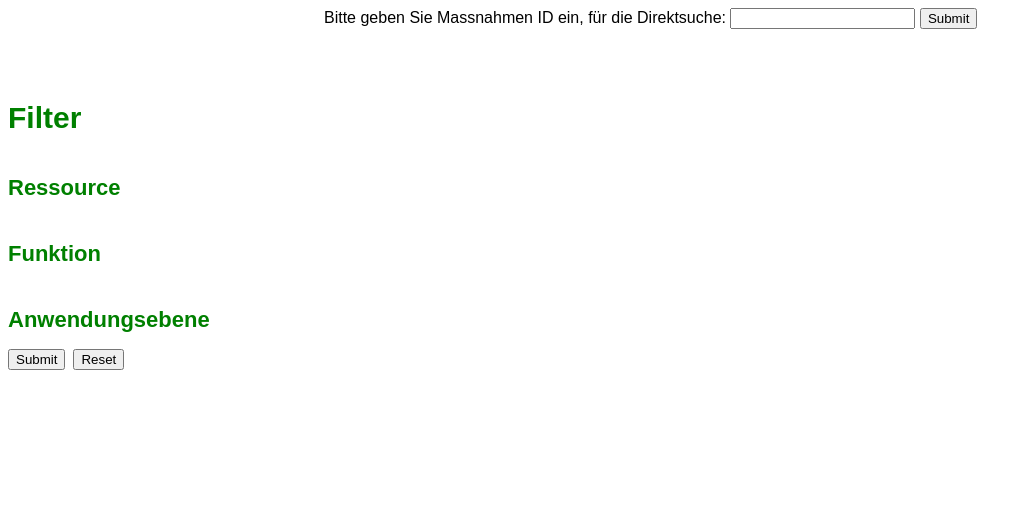
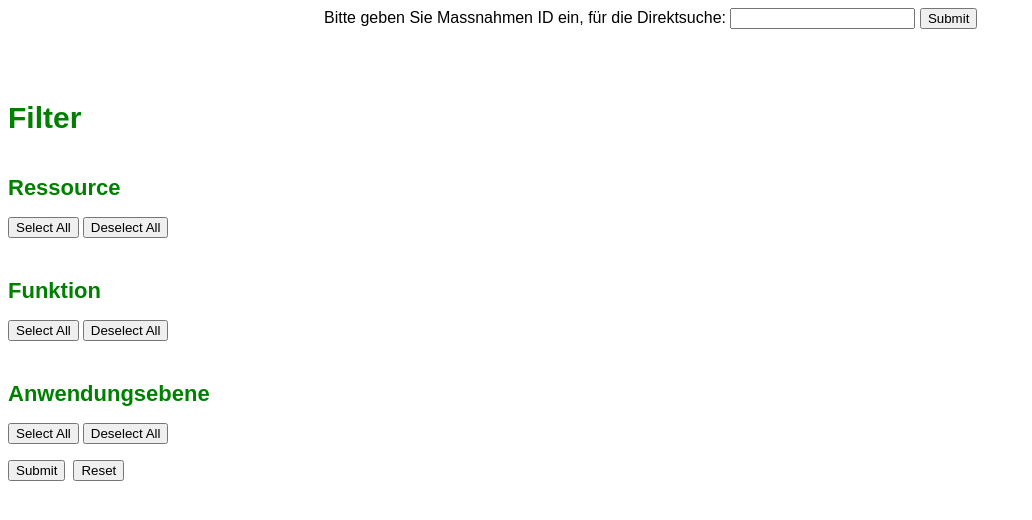
Before and after one commit to pramitghosh/R2Q_Frontend, a PHP site: page /R2Q_Frontend/ in a window 1280 px wide. Shown: the top 520 px of the page, without its empty margins (0-1032 px from the left). Run offline with PHP 8.4, Linux system fonts and the light colour scheme; data that the repository does not hold is empty.

Commit message:
Added JavaScript to select/deselect all filter options

```diff
--- a/filters.php
+++ b/filters.php
@@ -1,10 +1,14 @@
+
+
+
 <div>
 	<h3>Filter</h3>
 	<form action = "index.php" method = "POST">
 			<h4>Ressource</h4>
 			<p>
-<!-- 				<select name="resourceform[]" multiple> -->
+					<!-- <select name="resourceform[]" multiple> -->
 					<!-- <option value="">Select...</option> -->
+
 				  	<?php
 						require 'sql.php';
 
@@ -19,7 +23,9 @@
 							}
 						}
 					?>
-				</select>
+					<input type="button" onclick='selects("resourceform[]")' value="Select All"/>
+					<input type="button" onclick='deSelect("resourceform[]")' value="Deselect All"/>
+
 			</p>
 
 			<h4>Funktion</h4>
@@ -53,6 +59,8 @@
 					}
 				}
 			?>
+			<input type="button" onclick='selects("functionsform[]")' value="Select All"/>
+			<input type="button" onclick='deSelect("functionsform[]")' value="Deselect All"/>
 			</p>
 
 			<h4>Anwendungsebene</h4>
@@ -70,8 +78,9 @@
 						echo "<input checked='true' type='checkbox' name='anwendungsform[]' value='" . $anwendungs_result[$i][0] . "'>" . $anwendungs_result[$i][0] . "<br>";
 					}
 				}
-
 			?>
+			<input type="button" onclick='selects("anwendungsform[]")' value="Select All"/>
+			<input type="button" onclick='deSelect("anwendungsform[]")' value="Deselect All"/>
 
 
 
--- a/index.php
+++ b/index.php
@@ -72,10 +72,31 @@
 
 <html>
 	<head>
+
 		<link rel="stylesheet" href="styles.css">
 		<title>
 			Massnahmenkatalog Frontend
 		</title>
+				<script type="text/javascript">
+            		function selects(cat_name)
+            		{
+	                	var ele=document.getElementsByName(cat_name);
+	                	for(var i=0; i<ele.length; i++)
+                		{
+		                    if(ele[i].type=='checkbox')
+		                    ele[i].checked=true;
+                		}
+            		}
+            		function deSelect(cat_name)
+            		{
+                		var ele=document.getElementsByName(cat_name);
+                		for(var i=0; i<ele.length; i++)
+                		{
+                    		if(ele[i].type=='checkbox')
+                        	ele[i].checked=false;
+                        }
+                    }
+        		</script>
 	</head>
 	<body>
 		<div class = "filters">
```
